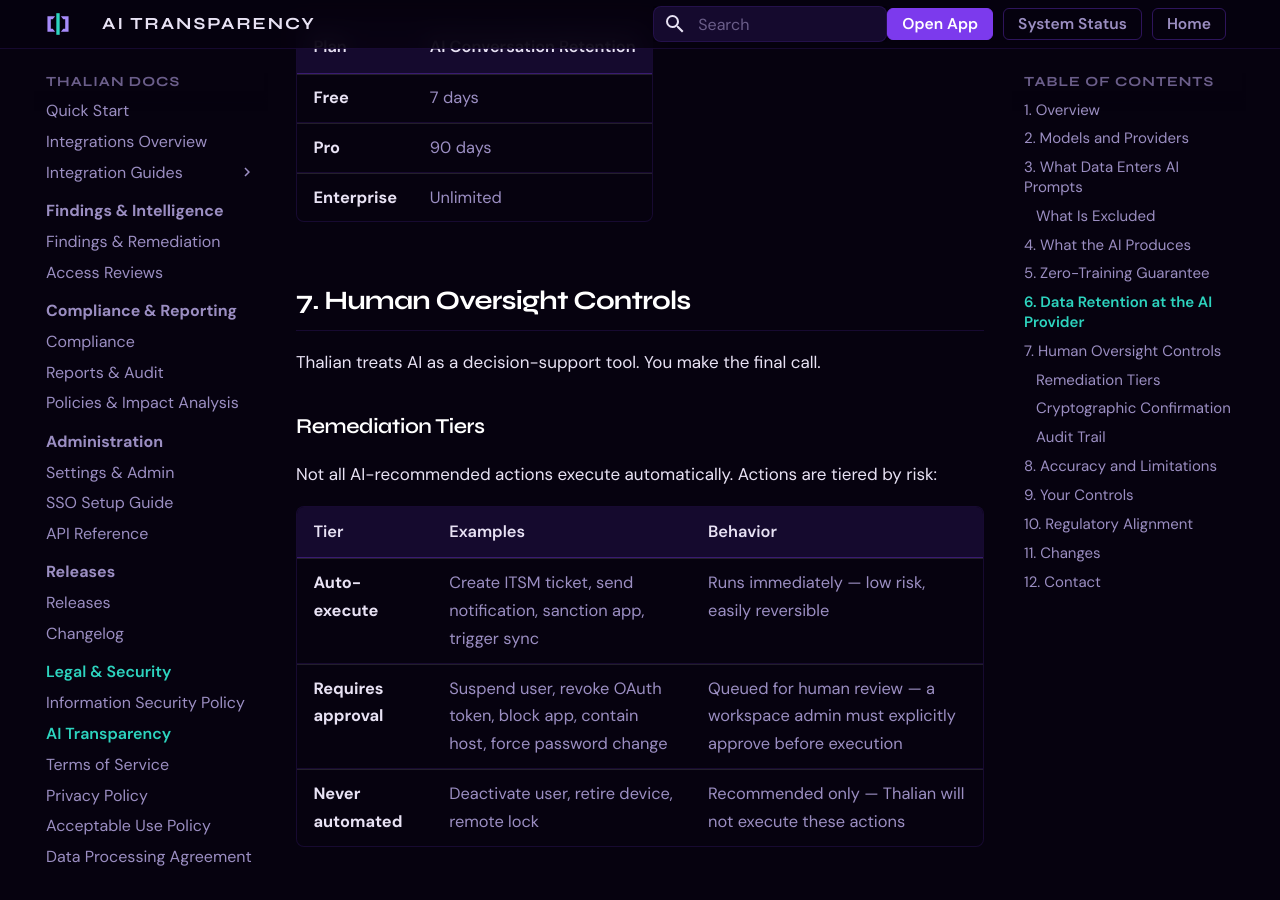
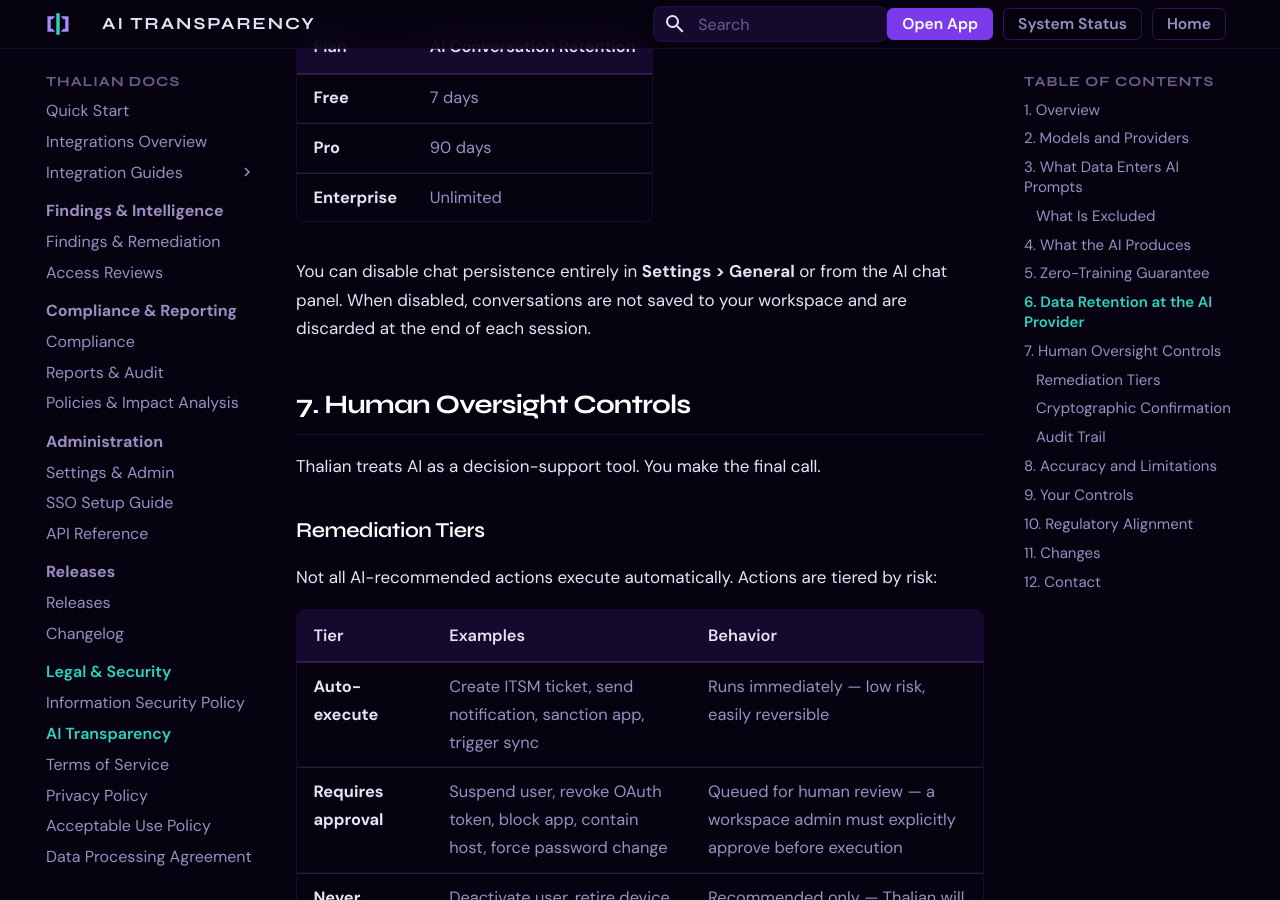
Before and after one commit to tori-mf13/thalian-docs, an MkDocs documentation site: the page built from docs/ai-transparency.md, in a window 1280 px wide and 900 px high, scrolled down 3528 px. Built offline with MkDocs 1.6.1 and Material for MkDocs 9.7.7, drawn with Linux system fonts in a browser that asks for light colours.

Commit message:
docs: add chat persistence toggle note to AI transparency page
Co-Authored-By: Claude Opus 4.6 (1M context) <noreply@anthropic.com>

```diff
--- a/docs/ai-transparency.md
+++ b/docs/ai-transparency.md
@@ -79,6 +79,8 @@ AI conversation history is retained **within your Thalian workspace** according
 | **Pro** | 90 days |
 | **Enterprise** | Unlimited |
 
+You can disable chat persistence entirely in **Settings > General** or from the AI chat panel. When disabled, conversations are not saved to your workspace and are discarded at the end of each session.
+
 ## 7. Human Oversight Controls
 
 Thalian treats AI as a decision-support tool. You make the final call.
```
